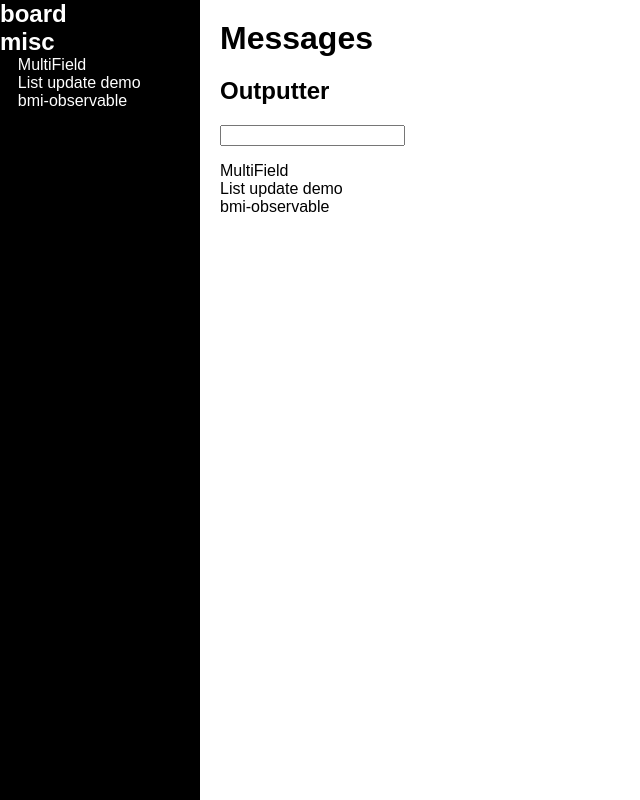
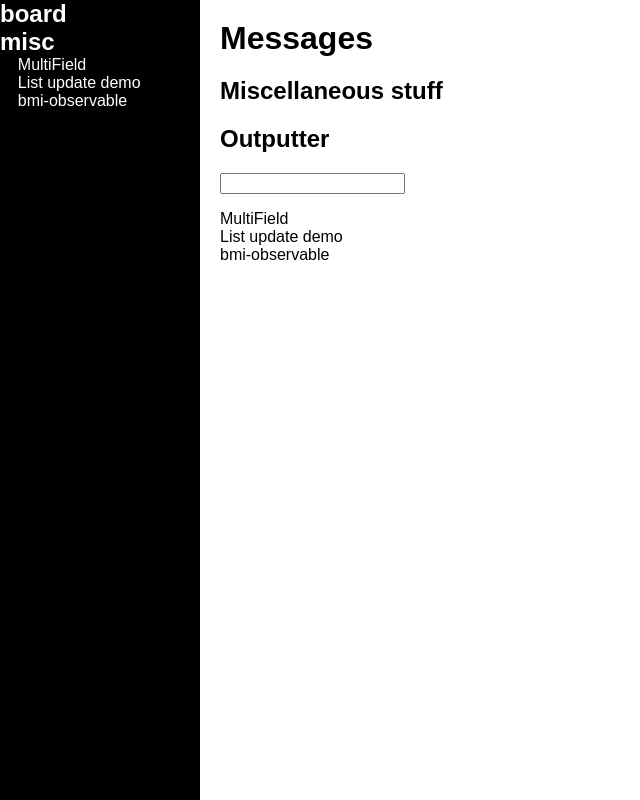
Before and after one commit to stai1/messages, an Angular app: page /misc in a window 1280 px wide. Shown: the whole page, without its empty margins (0-640 px from the left). Built offline with nearby package versions, Linux system fonts and the light colour scheme; what angular-in-memory-web-api would draw is missing.

Commit message:
misc title

```diff
--- a/src/app/misc/misc.component.html
+++ b/src/app/misc/misc.component.html
@@ -1,3 +1,4 @@
+<h2>Miscellaneous stuff</h2>
 <app-outputter (outMessage)="onOutput($event)"></app-outputter>
 <p>{{message}}</p>
 <!-- Must use property and not getter function,
```
